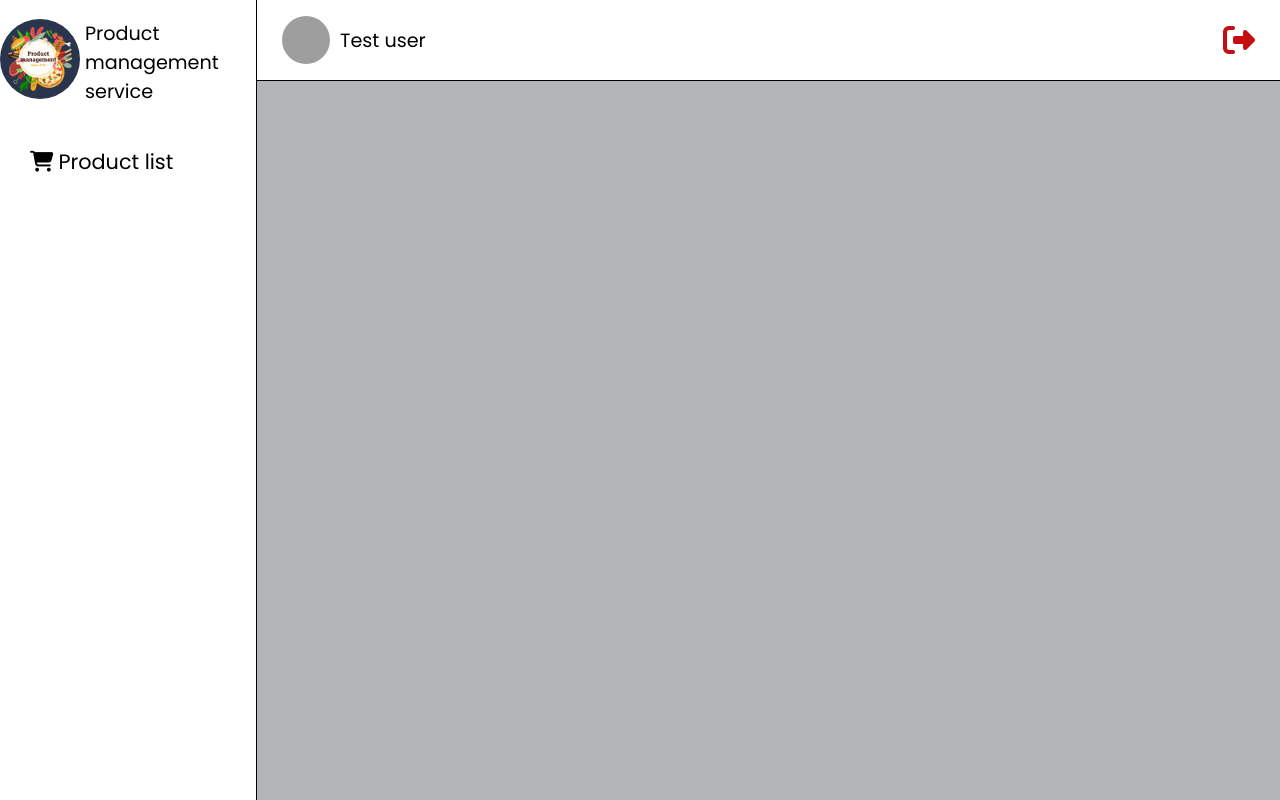
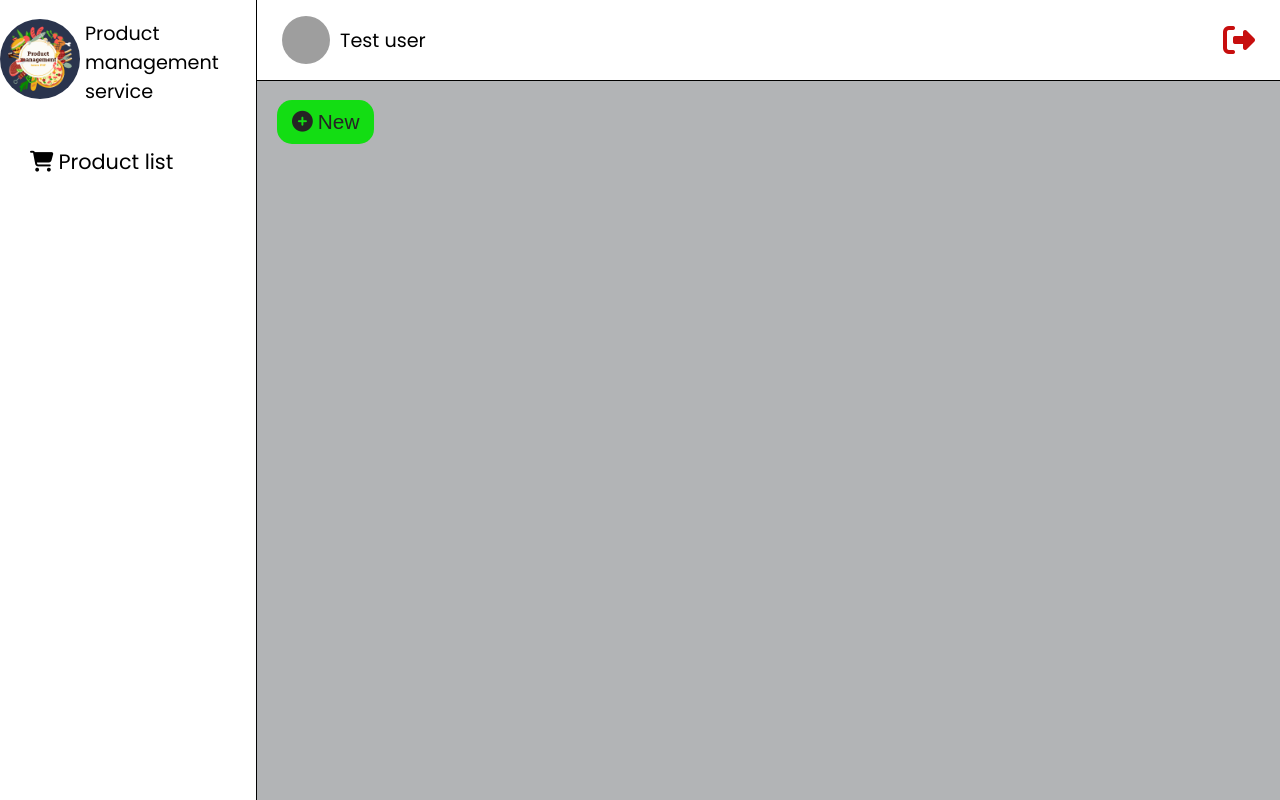
Before and after one commit to tuanngoc1601/mini-project, a PHP site: page /productList.html in a window 1280 px wide. Run offline with PHP 8.4, Linux system fonts and the light colour scheme; grey boxes are pictures that could not be loaded.

Commit message:
fix display in content css

```diff
--- a/assets/stylesheets/productListStyle.css
+++ b/assets/stylesheets/productListStyle.css
@@ -11,6 +11,7 @@ body {
     padding: 0;
     background-color: rgb(178, 180, 182);
     min-height: 100vh;
+    display: flex;
 }
 
 .container .sidebar {
@@ -109,3 +110,46 @@ body {
     cursor: pointer;
     margin-right: 25px;
 }
+
+.main-wrapper {
+    width: calc(80% - 1px);
+}
+
+.btn {
+    outline: none;
+    border: none;
+    border-radius: 15px;
+    cursor: pointer;
+    font-size: 1.3rem;
+    display: flex;
+    align-items: center;
+    justify-content: center;
+    gap: 5px;
+    padding: 10px 15px;
+}
+
+.success {
+    background-color: rgb(19, 221, 19);
+    color: rgb(37, 36, 36);
+    -webkit-transition: background-color 0.5s ease-out;
+    -moz-transition: background-color 0.5s ease-out;
+    -o-transition: background-color 0.5s ease-out;
+    transition: background-color 0.5s ease-out;
+    -webkit-transition: color 0.5s ease-out;
+    -moz-transition: color 0.5s ease-out;
+    -o-transition: color 0.5s ease-out;
+    transition: color 0.5s ease-out;
+}
+
+.success:hover {
+    background-color: rgb(7, 91, 7);
+    color: white;
+}
+
+.container .content {
+    margin-top: 5rem;
+    padding: 20px;
+    display: flex;
+    flex-direction: column;
+    justify-content: center;
+}
--- a/productList.html
+++ b/productList.html
@@ -1,10 +1,19 @@
 <!DOCTYPE html>
-
+<html lang="en">
     <head>
-    <meta charset="utf-8">
+        <meta charset="utf-8" />
         <title>Product list page</title>
-    <link rel="stylesheet" href="./assets/stylesheets/productListStyle.css">
-    <link rel="stylesheet" href="https://cdnjs.cloudflare.com/ajax/libs/font-awesome/6.4.2/css/all.min.css" integrity="sha512-z3gLpd7yknf1YoNbCzqRKc4qyor8gaKU1qmn+CShxbuBusANI9QpRohGBreCFkKxLhei6S9CQXFEbbKuqLg0DA==" crossorigin="anonymous" referrerpolicy="no-referrer" />
+        <link
+            rel="stylesheet"
+            href="./assets/stylesheets/productListStyle.css"
+        />
+        <link
+            rel="stylesheet"
+            href="https://cdnjs.cloudflare.com/ajax/libs/font-awesome/6.4.2/css/all.min.css"
+            integrity="sha512-z3gLpd7yknf1YoNbCzqRKc4qyor8gaKU1qmn+CShxbuBusANI9QpRohGBreCFkKxLhei6S9CQXFEbbKuqLg0DA=="
+            crossorigin="anonymous"
+            referrerpolicy="no-referrer"
+        />
     </head>
 
     <body>
@@ -12,7 +21,7 @@
             <div class="sidebar">
                 <div class="image-text logo">
                     <div class="image">
-                    <img src="./assets/images/logo.png" alt="logo">
+                        <img src="./assets/images/logo.png" alt="logo" />
                     </div>
                     <div class="text">
                         <p>Product management service</p>
@@ -27,17 +36,30 @@
                     </div>
                 </div>
             </div>
+            <div class="main-wrapper">
                 <div class="navbar">
                     <div class="icon">
-                <img src="https://cdn-icons-png.flaticon.com/512/149/149071.png" alt="user">
+                        <img
+                            src="https://cdn-icons-png.flaticon.com/512/149/149071.png"
+                            alt="user"
+                        />
                         <p>Test user</p>
                     </div>
                     <div class="logout">
                         <i class="fa-solid fa-right-from-bracket"></i>
                     </div>
                 </div>
-        <div class="content"></div>
+                <div class="content">
+                    <div class="new">
+                        <button class="btn success">
+                            <i class="fa-solid fa-circle-plus"></i>
+                            <span>New</span>
+                        </button>
+                    </div>
+                    <div class="product-table"></div>
+                    <div class="pagination"></div>
+                </div>
+            </div>
         </div>
     </body>
-
 </html>
```
Lines whose indentation alone changed are shown as unchanged.
